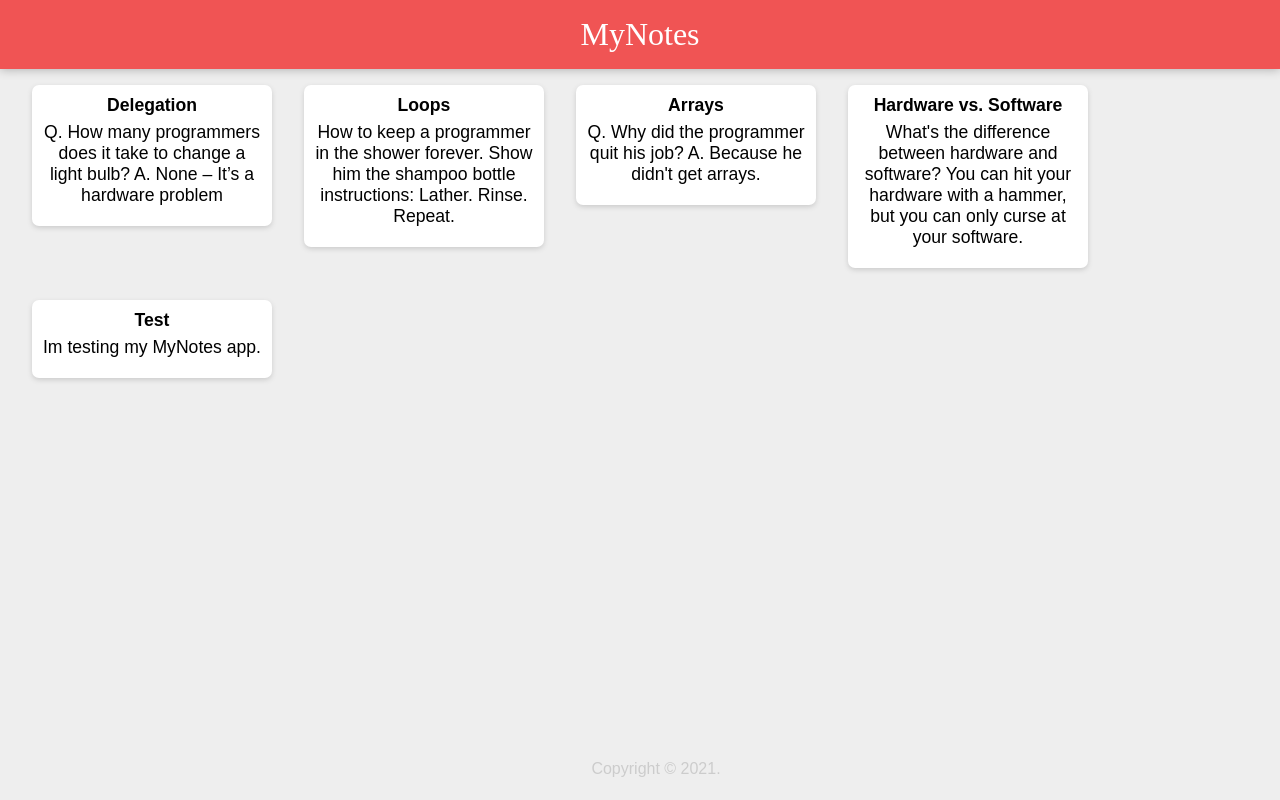
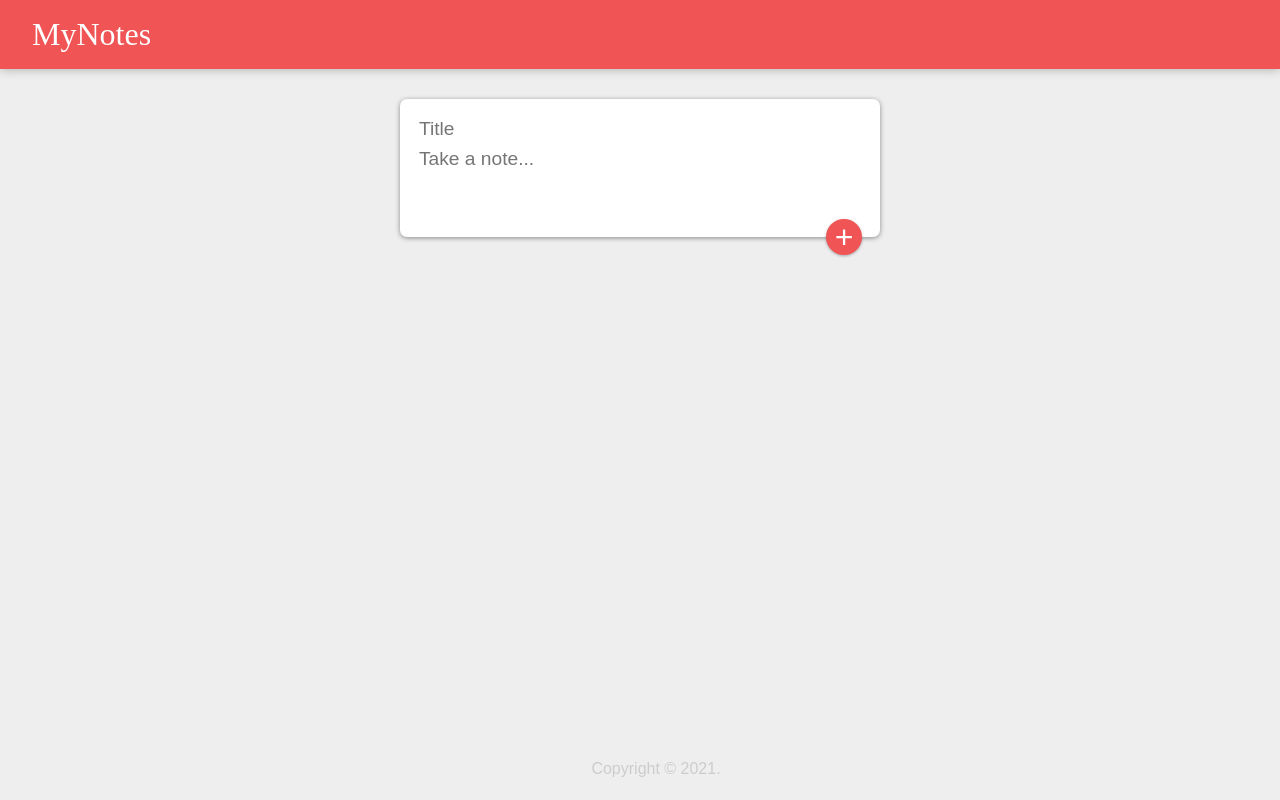
Before and after one commit to saloni-15/MyNotes, a React (Create React App) app: page / in a window 1280 px wide. Built offline with nearby package versions, Linux system fonts and the light colour scheme.

Commit message:
note add functionality done

```diff
--- a/public/styles.css
+++ b/public/styles.css
@@ -22,7 +22,7 @@
   color: #fff;
   font-family: "McLaren", cursive;
   font-weight: 200;
-  text-align: center;
+  /* text-align: center; */
 }
 
 Footer {
@@ -48,12 +48,57 @@
 .note h1 {
   font-size: 1.1em;
   margin-bottom: 6px;
-  text-align: center;
+  /* text-align: center; */
 }
 .note p {
   font-size: 1.1em;
   margin-bottom: 10px;
   white-space: pre-wrap;
   word-wrap: break-word;
-  text-align: center;
+  /* text-align: center; */
 }
+.note button {
+  position: relative;
+  float: right;
+  margin-right: 10px;
+  color: #f05454;
+  border: none;
+  width: 36px;
+  height: 36px;
+  cursor: pointer;
+  outline: none;
+}
+form {
+  position: relative;
+  width: 480px;
+  margin: 30px auto 20px auto;
+  background: #fff;
+  padding: 15px;
+  border-radius: 7px;
+  box-shadow: 0 1px 5px rgb(138, 137, 137);
+}
+form input,
+form textarea {
+  width: 100%;
+  border: none;
+  padding: 4px;
+  outline: none;
+  font-size: 1.2em;
+  font-family: inherit;
+  resize: none;
+}
+form button {
+  position: absolute;
+  right: 18px;
+  bottom: -18px;
+  background: #f05454;
+  color: #fff;
+  border: none;
+  border-radius: 50%;
+  width: 36px;
+  height: 36px;
+  box-shadow: 0 1px 3px rgba(0, 0, 0, 0.3);
+  cursor: pointer;
+  outline: none;
+  font-size: 2em;
+}
--- a/src/components/App.jsx
+++ b/src/components/App.jsx
@@ -1,13 +1,23 @@
-import React from "react";
+import React, { useState } from "react";
 import Header from "./Header";
 import Footer from "./Footer";
 import notes from "../notes";
 import Note from "./Note";
+import CreateArea from "./CreateArea";
 
 function App() {
+  const [notes, setNotes] = useState([]);
+
+  function addNote(note) {
+    setNotes((prev) => {
+      return [...prev, note];
+    });
+  }
+
   return (
     <div>
       <Header></Header>
+      <CreateArea onAdd={addNote} />
       {notes.map((note) => (
         <Note key={note.key} title={note.title} content={note.content} />
       ))}
--- /dev/null
+++ b/src/components/CreateArea.jsx
@@ -0,0 +1,46 @@
+import React, { useState } from "react";
+
+function CreateArea(props) {
+  const [note, setNote] = useState({
+    title: "",
+    content: ""
+  });
+
+  function handleChange(event) {
+    const { name, value } = event.target;
+    setNote((prev) => {
+      return {
+        ...prev,
+        [name]: value
+      };
+    });
+  }
+
+  function submitNote(event) {
+    props.onAdd(note);
+    event.preventDefault();
+  }
+
+  return (
+    <div>
+      <form>
+        <input
+          name="title"
+          onChange={handleChange}
+          value={note.title}
+          placeholder="Title"
+        />
+        <textarea
+          name="content"
+          onChange={handleChange}
+          value={note.content}
+          placeholder="Take a note..."
+          rows="3"
+        />
+        <button onClick={submitNote}>+</button>
+      </form>
+    </div>
+  );
+}
+
+export default CreateArea;
--- a/src/components/Note.jsx
+++ b/src/components/Note.jsx
@@ -5,6 +5,7 @@
     <div className="note">
       <h1>{props.title}</h1>
       <p>{props.content}</p>
+      <button>DELETE</button>
     </div>
   );
 }
--- a/src/notes.js
+++ b/src/notes.js
@@ -1,33 +1,34 @@
 const notes = [
   {
     key: 1,
-    title: "Delegation",
+    title: "Note Title",
     content:
-      "Q. How many programmers does it take to change a light bulb? A. None – It’s a hardware problem"
-  },
-  {
-    key: 2,
-    title: "Loops",
-    content:
-      "How to keep a programmer in the shower forever. Show him the shampoo bottle instructions: Lather. Rinse. Repeat."
-  },
-  {
-    key: 3,
-    title: "Arrays",
-    content:
-      "Q. Why did the programmer quit his job? A. Because he didn't get arrays."
-  },
-  {
-    key: 4,
-    title: "Hardware vs. Software",
-    content:
-      "What's the difference between hardware and software? You can hit your hardware with a hammer, but you can only curse at your software."
-  },
-  {
-    key: 5,
-    title: "Test",
-    content: "Im testing my MyNotes app."
-  },
+      "Note content"
+   }
+   ,
+  // {
+  //   key: 2,
+  //   title: "Loops",
+  //   content:
+  //     "How to keep a programmer in the shower forever. Show him the shampoo bottle instructions: Lather. Rinse. Repeat."
+  // },
+  // {
+  //   key: 3,
+  //   title: "Arrays",
+  //   content:
+  //     "Q. Why did the programmer quit his job? A. Because he didn't get arrays."
+  // },
+  // {
+  //   key: 4,
+  //   title: "Hardware vs. Software",
+  //   content:
+  //     "What's the difference between hardware and software? You can hit your hardware with a hammer, but you can only curse at your software."
+  // },
+  // {
+  //   key: 5,
+  //   title: "Test",
+  //   content: "Im testing my MyNotes app."
+  // },
 
 ];
 
```
